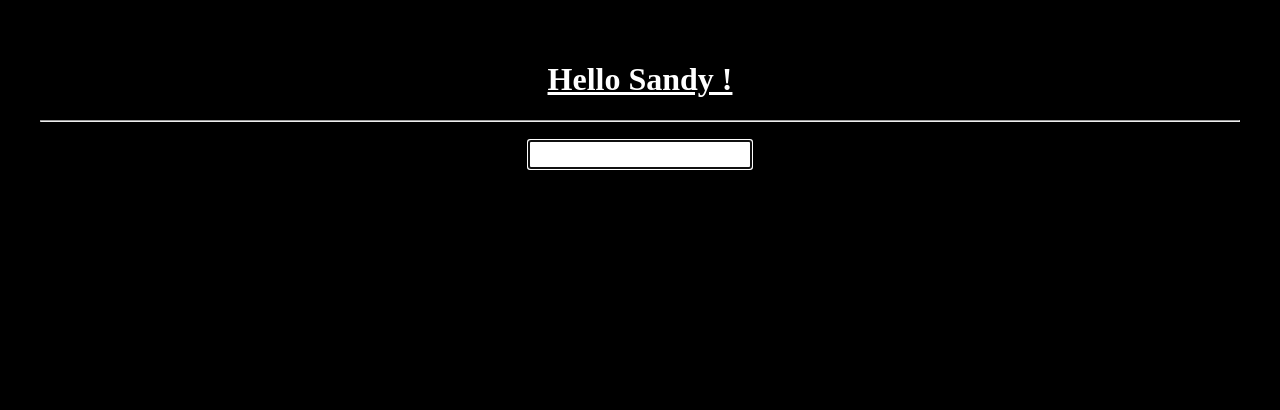
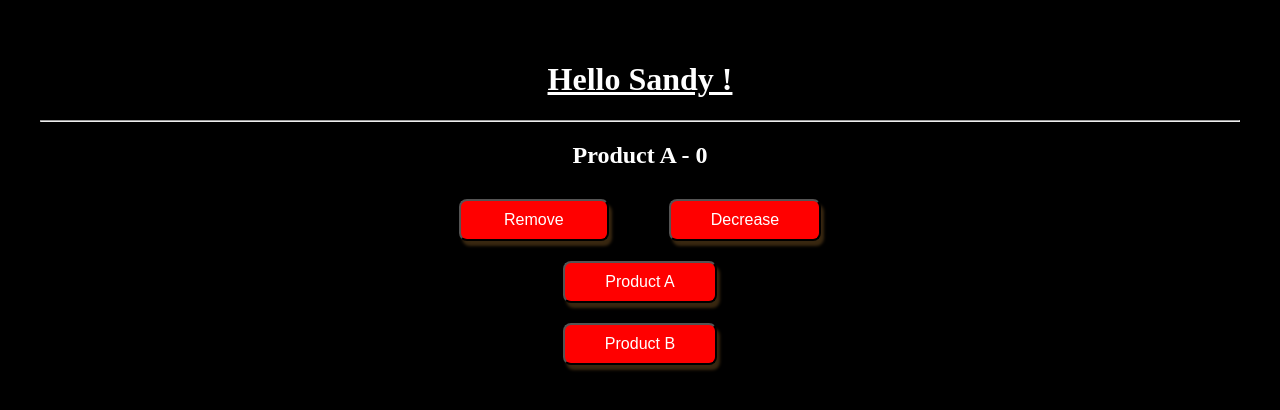
Before and after one commit to Sandy8210/React_Class, a React (Create React App) app in the folder basic/: page / in a window 1280 px wide. Shown: the top 410 px of the page. Built offline with nearby package versions, Linux system fonts and the light colour scheme; the HTML template or start-up script is replaced by a standard one.

Commit message:
shopping cart

```diff
--- a/basic/src/App.js
+++ b/basic/src/App.js
@@ -46,6 +46,8 @@ import ProgressCount from "./components/ProgressCount";
 import Parent from "./components/Parent";
 import Usememo from "./components/UsememoFunc";
 import UseRefFunc from "./components/UseRefFunc";
+import Timer_UseRef from "./components/Timer_UseRef";
+import ShoppingCart from "./components/ShoppingCart";
 
 export const CountContext = React.createContext();
 
@@ -147,7 +149,10 @@ function App() {
       {/* <ProgressCount /> */}
       {/* <Parent /> */}
       {/* <Usememo /> */}
-      <UseRefFunc />
+      {/* <UseRefFunc /> */}
+      {/* <Timer_UseRef /> */}
+
+      <ShoppingCart />
     </>
   );
 }
--- /dev/null
+++ b/basic/src/components/ProductA.jsx
@@ -0,0 +1,18 @@
+import React, { useContext } from "react";
+import { ShoppingContext } from "./ShoppingCart";
+
+export default function ProductA() {
+  const ProductA = useContext(ShoppingContext);
+  return (
+    <div>
+      <button
+        onClick={() => {
+          ProductA.dispatch("productINC1");
+          ProductA.setContent2(false);
+        }}
+      >
+        Product A
+      </button>
+    </div>
+  );
+}
--- /dev/null
+++ b/basic/src/components/ProductB.jsx
@@ -0,0 +1,19 @@
+import React, { useContext } from "react";
+import { ShoppingContext } from "./ShoppingCart";
+
+export default function ProductB({ content2 }) {
+  const ProductB = useContext(ShoppingContext);
+  return (
+    <div>
+      <button
+        onClick={() => {
+          ProductB.dispatch("productINC2");
+          ProductB.setContent2(true);
+        }}
+      >
+        Product B
+      </button>
+      {/* <button onClick={()=>{content2(setContent(false))}}>chg</button> */}
+    </div>
+  );
+}
--- a/basic/src/components/ProgressCount.jsx
+++ b/basic/src/components/ProgressCount.jsx
@@ -1,4 +1,3 @@
-import { faL } from "@fortawesome/free-solid-svg-icons";
 import React, { useEffect, useState } from "react";
 
 export default function ProgressCount() {
@@ -8,8 +7,8 @@ export default function ProgressCount() {
   const [istimerComplete, setIsTimerComplete] = useState(false);
 
   const handleChange = (e) => {
-    setDuration(e.target.value);
-    setSeconds(e.target.value);
+    setDuration(e.target.value); // 10
+    setSeconds(e.target.value); // 10
   };
 
   useEffect(() => {
@@ -33,9 +32,9 @@ export default function ProgressCount() {
     <div className="center">
       {istimerComplete ? (
         <h2>
-          Happy Wedding Aniversary To <span> LGBTQ+ </span> <br /> Kaushika ( Ground Floor)
+          Happy Wedding Aniversary To <span> LGBTQ+ </span> <br /> <span> Kaushika ( Ground Floor ) </span>
           <div class="loader"></div>
-          Rathika ( Biggest Fan Of RCB )
+          <span> Rathika ( Biggest Fan Of RCB )</span>
         </h2>
       ) : (
         // <h3>
--- /dev/null
+++ b/basic/src/components/ShoppingCart.jsx
@@ -0,0 +1,47 @@
+import React, { useReducer, useState } from "react";
+import ProductA from "./ProductA";
+import ProductB from "./ProductB";
+
+export const ShoppingContext = React.createContext();
+
+export default function ShoppingCart() {
+  const initialState = {
+    firstcart: 0,
+    secondcart: 0,
+  };
+  const [content2, setContent2] = useState(false);
+
+  const cart = (state, action) => {
+    switch (action) {
+      case "productINC1":
+        return { ...state, firstcart: state.firstcart + 1 };
+      case "productINC2":
+        return { ...state, secondcart: state.secondcart + 1 };
+      case "productDEC1":
+        return { ...state, firstcart: state.firstcart - 1 };
+      case "productDEC2":
+        return { ...state, secondcart: state.secondcart - 1 };
+      default:
+        return state;
+    }
+  };
+
+  const [cartValue, dispatch] = useReducer(cart, initialState);
+  //   const [cartValue2,dispatch2] = useReducer(cart,initialState)
+
+  return (
+    <div>
+      {content2 ? <div><h2> Product B - {cartValue.secondcart}</h2>
+      <button onClick={()=>{setContent2(false)}}>Remove</button>
+      <button onClick={()=>dispatch('productDEC2')}>Decrease</button>
+      </div>: <div><h2> Product A - {cartValue.firstcart}</h2>
+      <button onClick={()=>{setContent2(true)}}>Remove</button>
+      <button onClick={()=>dispatch('productDEC1')}>Decrease</button></div>}
+
+      <ShoppingContext.Provider value={{ cartValue, dispatch, content2, setContent2 }}>
+        <ProductA />
+        <ProductB />
+      </ShoppingContext.Provider>
+    </div>
+  );
+}
--- /dev/null
+++ b/basic/src/components/Timer_UseRef.jsx
@@ -0,0 +1,29 @@
+import React, { useEffect, useState } from "react";
+import { useRef } from "react";
+
+export default function Timer_UseRef() {
+  const [timer, setTimer] = useState(0);
+  const stopRef = useRef();
+
+  useEffect(() => {
+    stopRef.current = setInterval(() => {
+      setTimer((prev) => prev + 1);
+    }, 1000);
+
+    return () => {
+      clearInterval(stopRef.current);
+    };
+  }, [timer]);
+  return (
+    <div>
+      <h3>Timer --- {timer}</h3>
+      <button
+        onClick={() => {
+          clearInterval(stopRef.current);
+        }}
+      >
+        STOP
+      </button>
+    </div>
+  );
+}
```
